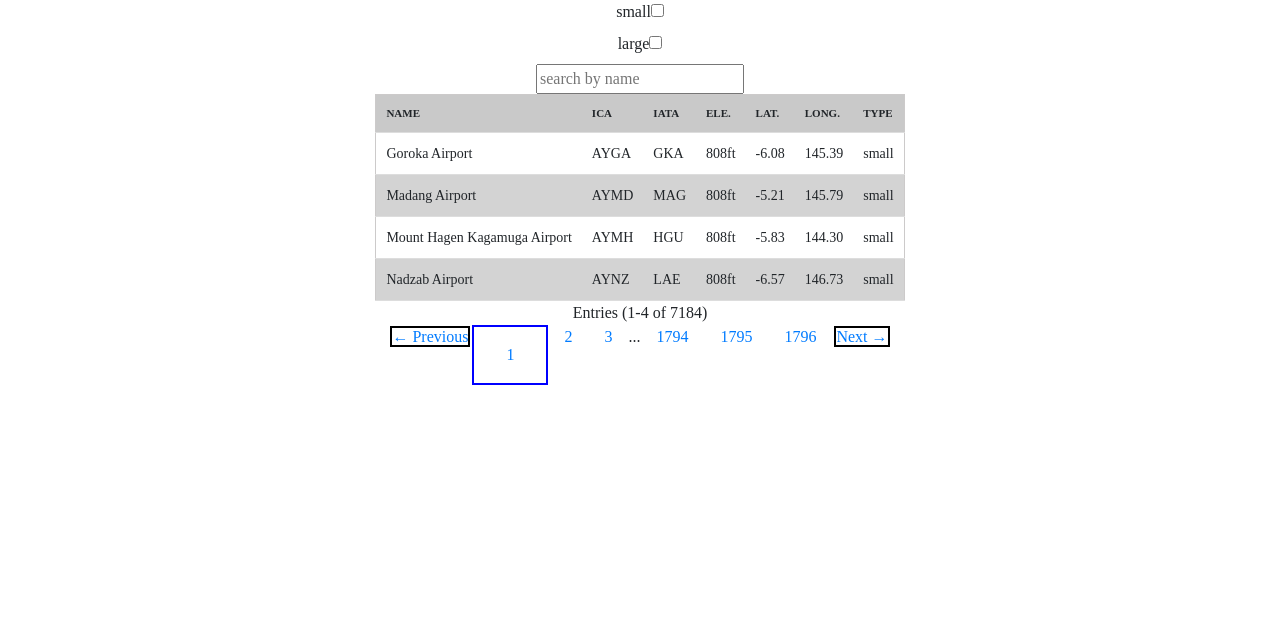
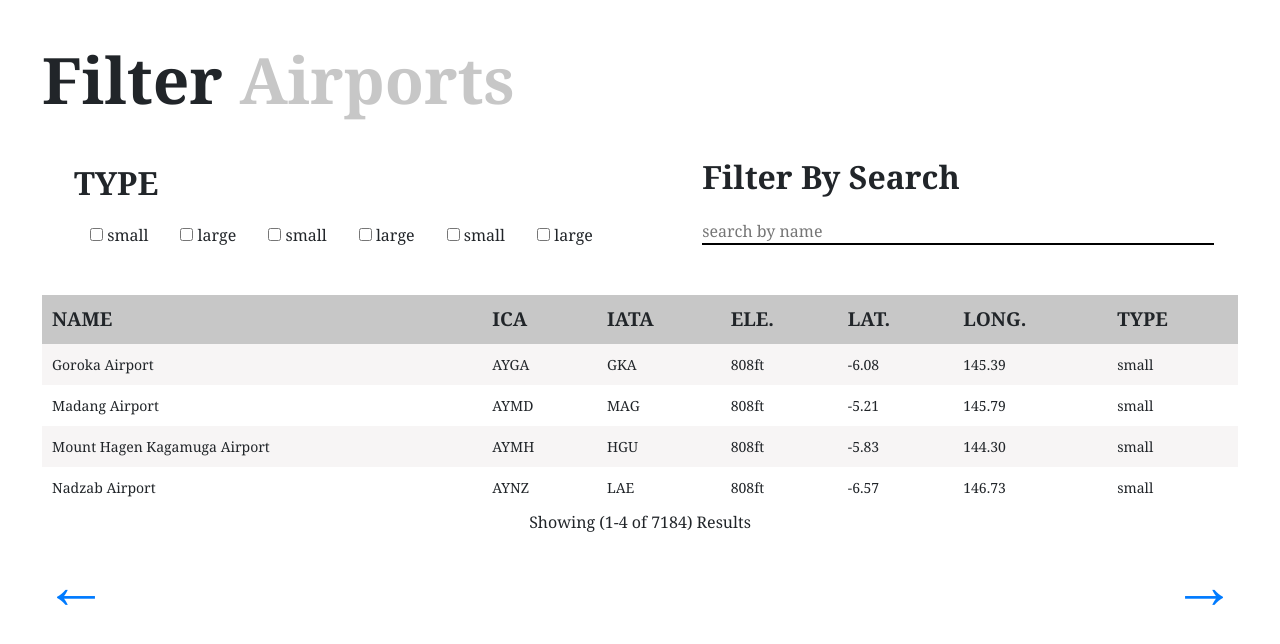
Before and after one commit to yogeshu/React_Table, a React (Create React App) app: page / in a window 1280 px wide. Shown: the top 644 px of the page. Built offline with nearby package versions, Linux system fonts and the light colour scheme.

Commit message:
Added new Componnets - Search, Checkbox added markup for table

```diff
--- a/src/App.css
+++ b/src/App.css
@@ -1,5 +1,12 @@
+* {
+  padding: 0;
+  margin: 0;
+  box-sizing: border-box;
+}
+
 body {
-  font-family: "Gotham";
+  font-family: Cambria, Cochin, Georgia, Times, "Times New Roman", sans-serif;
+  font-size: 16px;
 }
 .responsive-table {
   display: flex;
@@ -7,15 +14,20 @@ body {
   justify-content: center;
   align-items: center;
   text-align: center;
-  width: 100%;
-  margin: 0;
-  padding: 0;
+  margin: 2rem;
+  padding: 10px;
   border-collapse: collapse;
   border-spacing: 0;
 }
+.responsive-table table {
+  width: 100%;
+}
 .responsive-table thead {
   visibility: hidden;
-  background: #c9c9c9;
+  background: #a9a9a9;
+}
+.responsive-table thead tr > th {
+  background: #c7c7c7;
 }
 @media screen and (min-width: 600px) {
   .responsive-table thead {
@@ -23,10 +35,10 @@ body {
   }
 }
 .responsive-table tr {
-  border: 1px solid rgb(204, 202, 202);
-  border-bottom: 2px solid #ddd;
-  padding: 5px;
-  margin-bottom: 10px;
+  /* border: 1px solid rgb(204, 202, 202);
+  border-bottom: 2px solid #ddd; */
+  padding: 1rem;
+  margin-bottom: rem;
   display: block;
 }
 @media screen and (min-width: 600px) {
@@ -35,10 +47,27 @@ body {
     border-bottom-width: 1px;
     margin-bottom: 0;
   }
-  .responsive-table tr:nth-child(even) {
-    background: #d3d3d3;
+  .responsive-table tr:nth-child(odd) {
+    background: #f7f5f5;
+  }
+  .responsive-table td {
+    padding: 1px;
+    /* text-align: left; */
   }
 }
+@media screen and (max-width: 500px) {
+  .responsive-table th,
+  .responsive-table td {
+    text-align: center !important;
+  }
+  .responsive-table td {
+    display: block !important;
+    padding: 2px !important;
+    font-size: 1rem !important;
+    border-bottom: 1px dotted #ddd;
+  }
+}
+
 .responsive-table th,
 .responsive-table td {
   padding: 10px;
@@ -46,12 +75,12 @@ body {
 }
 .responsive-table th {
   text-transform: uppercase;
-  font-size: 11px;
+  font-size: 1.2rem;
 }
 .responsive-table td {
   display: block;
   text-align: right;
-  font-size: 13px;
+  font-size: 1rem;
   border-bottom: 1px dotted #ddd;
 }
 .responsive-table td:last-child {
@@ -63,6 +92,9 @@ body {
     text-align: left;
     font-size: 14px;
     border-bottom: none;
+  }
+  .fake-list {
+    flex-direction: column;
   }
 }
 .responsive-table td:before {
@@ -76,21 +108,126 @@ body {
     content: "";
     display: none;
   }
+
+  .pagination {
+    display: flex;
+    width: 50%;
+  }
+  .pagination__link {
+    margin: 2px;
+  }
+  .pageCount {
+    padding: 1rem;
+  }
+  .pagination__link--active {
+    /* border: 1px solid blue; */
+    padding: 2px;
+  }
+  .previous,
+  .next {
+    /* padding: 0 10rem; */
+    /* flex:0; */
+    font-size: 1rem;
+  }
+  .page {
+    width: 10vw;
+  }
 }
-
-
+h1 {
+  font-size: 4rem;
+  font-weight: bold;
+  align-self: flex-start;
+}
+h1 > span {
+  font-size: 4rem;
+  color: #c7c7c7;
+}
 /* pagination */
-
-.pagination__link{
-  border: 2px solid #000;
-margin: 2px;
+.pagination {
+  display: flex;
+  width: 100%;
 }
-.pageCount{
-  padding: 1rem;
+.pagination__link {
+  margin: 2px;
 }
-.pagination__link--active{
-  border: 2px solid blue;
-  padding: 1rem;
+.pageCount {
+  display: none;
+}
+.pagination__link--active {
+  /* border: 1px solid blue; */
+  padding: 2px;
 }
 
 /* search */
+
+.break {
+  display: none;
+}
+/* .ulist{
+  width: 100%;
+  display: flex;
+  justify-content: flex-end;
+} */
+.fake-list {
+  width: 100%;
+  display: flex;
+  flex-wrap: wrap;
+  flex-direction: row;
+  justify-content: space-between;
+  align-items: center;
+  align-content: start;
+}
+.ulist {
+  flex: 1 1 auto;
+  margin: 5px;
+}
+/* .fake-list{
+  width: 100%;
+} */
+.input-search {
+  text-align: left;
+  border: 0;
+  outline: none;
+  width: 40vw;
+  font-size: 1rem !important;
+  appearance: none;
+  border-bottom: 2px solid #000;
+  margin-bottom: 1rem;
+}
+.input-label {
+  text-align: left;
+  font-size: 2rem;
+  font-weight: bold;
+}
+.ucheckbox-list {
+  flex: 1 1 auto;
+  text-align: left;
+  padding: 2rem;
+}
+span {
+  font-size: 2rem;
+  font-weight: bold;
+}
+
+.checkbox {
+  padding: 1rem;
+  margin: 0;
+  align-items: baseline;
+}
+.page {
+  width: 100%;
+}
+.previous {
+  text-align: left;
+  color: #000;
+  /* padding: 0 10rem; */
+  flex: 1 1 400px;
+  font-size: 4rem;
+}
+.next {
+  text-align: right;
+  color: #000;
+  /* padding: 0 10rem; */
+  flex: 1 1 400px;
+  font-size: 4rem;
+}
--- a/src/App.js
+++ b/src/App.js
@@ -1,9 +1,11 @@
 import React, { useState, useEffect } from "react";
 import ReactPaginate from "react-paginate";
-import 'bootstrap/dist/css/bootstrap.min.css'
+import "bootstrap/dist/css/bootstrap.min.css";
 import Checkbox from "./components/Checkbox";
 import Search from "./components/Search";
 import "./App.css";
+import { keys } from "@material-ui/core/styles/createBreakpoints";
+import { InputLabel } from "@material-ui/core";
 
 function App() {
   const [data, setData] = useState([]);
@@ -13,8 +15,7 @@ function App() {
   const [search, setSearch] = useState("");
 
   const [checkfilter, setCheckFilter] = useState(new Map());
-  const [check ,setCheked] = useState(false)
-
+  const [check, setCheked] = useState(false);
 
   // using filter data on top for avoid rendring issue due to null varible
   const filterData = data.filter((types) => {
@@ -35,7 +36,7 @@ function App() {
       types.longitude
         .toString()
         .toLowerCase()
-        .indexOf(search.toLocaleLowerCase()) !== -1||
+        .indexOf(search.toLocaleLowerCase()) !== -1 ||
       types.type
         .toString()
         .toLowerCase()
@@ -65,9 +66,6 @@ function App() {
     getData();
   }, []);
 
-
-
-
   //  fucntion for pagination
   const PER_PAGE = 4;
   const offset = currentPage * PER_PAGE;
@@ -76,8 +74,6 @@ function App() {
   const handleSearchName = (e) => {
     setSearch(e.target.value);
   };
-
-
 
   function handlePageClick({ selected: selectedPage }) {
     setCurrentPage(selectedPage);
@@ -90,13 +86,12 @@ function App() {
     paginationOffset + PER_PAGE
   );
 
-  const checkData = ["small", "large"];
-  const handleInputCheck = (e,checked=false) => {
+  const checkData = ["small", "large", "small", "large", "small", "large"];
+  const handleInputCheck = (e, check = false) => {
     setCheckFilter({ ...checkfilter, [e.target.name]: e.target.checked });
 
     const newdata = data.filter((types) => {
       return types.type.includes("small");
-
     });
     if (newdata) {
       setData(
@@ -111,13 +106,25 @@ function App() {
     console.log(checkfilter);
   };
 
-
-
   return (
     <div className="responsive-table">
-      <Checkbox checkData={checkData} handleInputCheck={handleInputCheck} checkfilter={checkfilter} check={check} />
-      <Search search={search} handleSearchName={handleSearchName} data={data}  />
-
+      <h1>
+        {" "}
+        Filter <span className="black"> Airports </span>
+      </h1>
+      <div className="fake-list">
+        <Checkbox
+          checkData={checkData}
+          handleInputCheck={handleInputCheck}
+          checkfilter={checkfilter}
+          check={check}
+        />
+        <Search
+          search={search}
+          handleSearchName={handleSearchName}
+          data={data}
+        />
+      </div>
       {/* <label>
         small
         <input type="checkbox"
@@ -160,12 +167,18 @@ function App() {
             ))}
         </tbody>
       </table>
-      Entries ({paginationOffset + 1}-
+
+      <p className="pagination__link">
+        {" "}
+        Showing ({paginationOffset + 1}-
         {paginationOffset + paginatedEntries.length} of {filterData.length})
+        Results{" "}
+      </p>
+      <div className="page">
         <ReactPaginate
-        previousLabel={"← Previous"}
-        nextLabel={"Next →"}
-        pageCount={pageCount}
+          previousLabel={"← "}
+          nextLabel={"→"}
+          // pageCount={pageCount}
           onPageChange={handlePageClick}
           // pageRangeDisplayed={2}
           pageLinkClassName={"pageCount"}
@@ -176,6 +189,7 @@ function App() {
           activeClassName={"pagination__link--active"}
         />
       </div>
+    </div>
   );
 }
 
--- a/src/components/Checkbox.js
+++ b/src/components/Checkbox.js
@@ -1,24 +1,28 @@
 // import React from 'react'
 
-import React from 'react'
+import React from "react";
 
-function Checkbox({checkData,check,checkfilter,handleInputCheck}) {
+function Checkbox({ checkData, check, checkfilter, handleInputCheck }) {
   return (
     <>
+      <div className="ucheckbox-list">
+        <span> TYPE</span>
+        <br />
         {checkData.map((item, id) => (
-        <label key={id}>
-          {item}
-          <input style={{display:'inline-block'}}
+          <label key={id} className="checkbox">
+            <input
               type="checkbox"
               defaultChecked={check}
               name={item}
               checked={checkfilter[item]}
               onChange={handleInputCheck}
-          />
+            />{" "}
+            {item}
           </label>
         ))}
+      </div>
     </>
-    )
+  );
 }
 
-export default Checkbox
+export default Checkbox;
--- a/src/components/Search.js
+++ b/src/components/Search.js
@@ -1,17 +1,23 @@
-import React from 'react'
+import React from "react";
 
-const Search = ({search,handleSearchName}) => {
+const Search = ({ search, handleSearchName }) => {
   return (
     <>
-           <input style={{display:'inline-block'}} className="table-search"
+      <div className="ulist">
+        <label className="input-label">
+          Filter By Search
+          <br />
+          <input
+            className="input-search"
             type="text"
             placeholder="search by name"
-
             value={search}
             onChange={handleSearchName}
           />
+        </label>
+      </div>
     </>
-    )
-}
+  );
+};
 
-export default Search
+export default Search;
```
Lines whose indentation alone changed are shown as unchanged.
